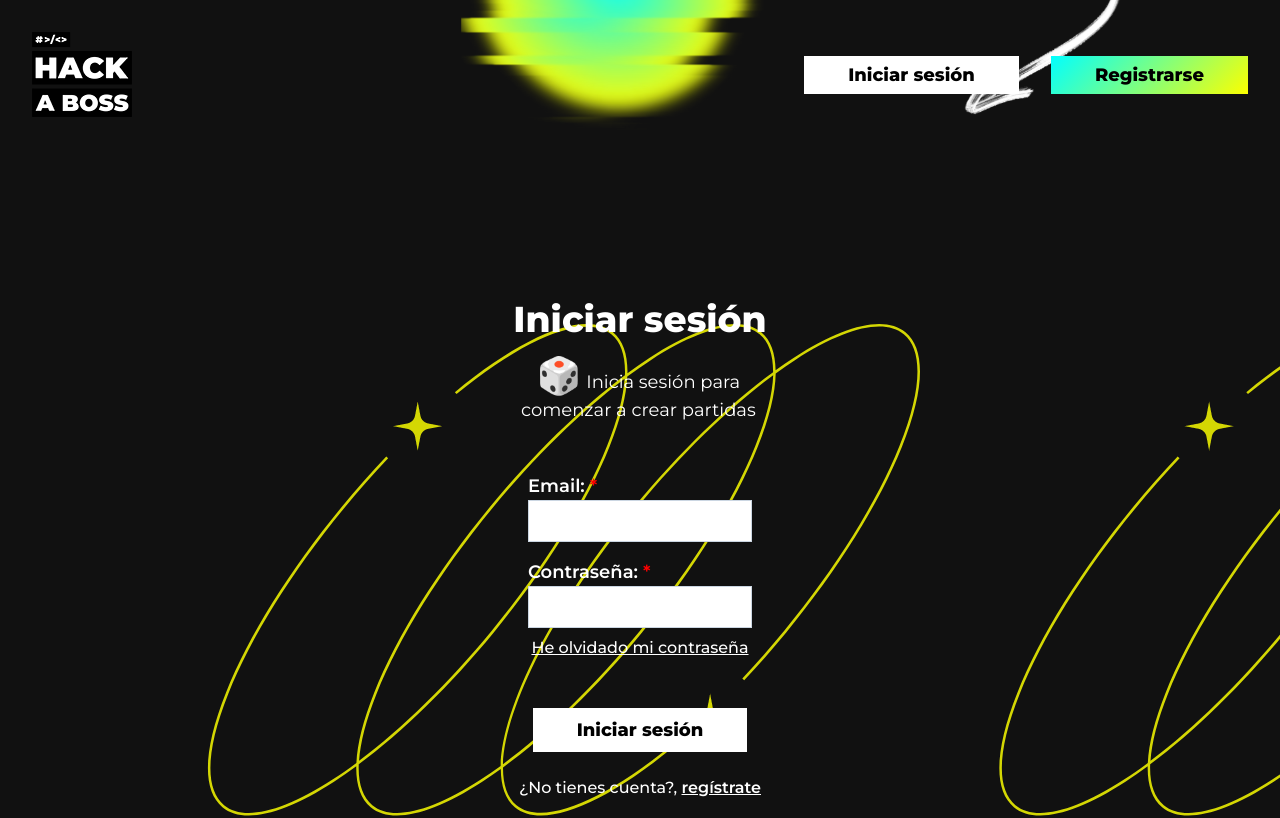
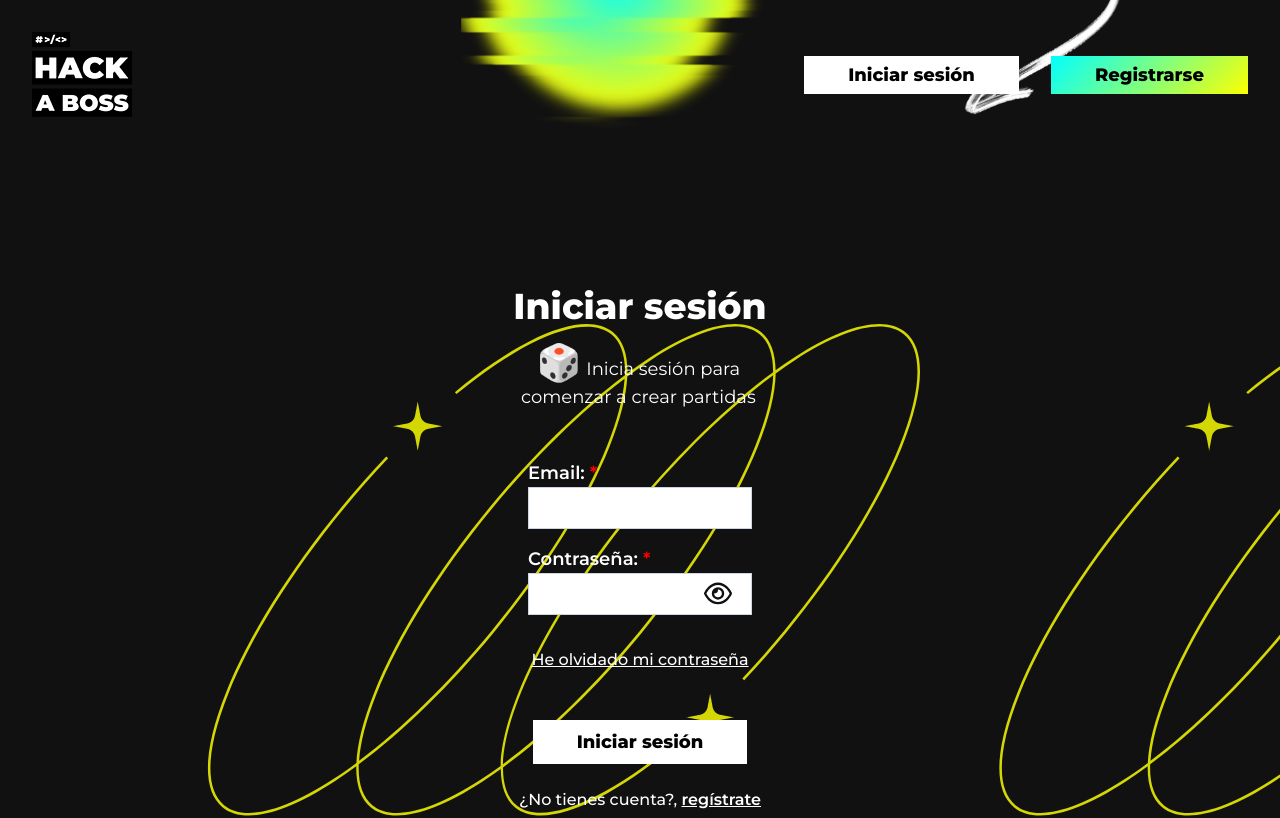
Before and after one commit to HectornsGit/FreedayQuiz_front, a Next.js app: page /login in a window 1280 px wide. Shown: the top 818 px of the page. Built offline with nearby package versions, Linux system fonts and the light colour scheme; no server answers.

Commit message:
adding icon eye in login form (input password)

```diff
--- /dev/null
+++ b/src/components/EyeClose.jsx
@@ -0,0 +1,8 @@
+export default function EyeClose() {
+
+    return (
+        <svg xmlns="http://www.w3.org/2000/svg" viewBox="0 0 640 512" className="w-7">
+        <path d="M38.8 5.1C28.4-3.1 13.3-1.2 5.1 9.2S-1.2 34.7 9.2 42.9l592 464c10.4 8.2 25.5 6.3 33.7-4.1s6.3-25.5-4.1-33.7L525.6 386.7c39.6-40.6 66.4-86.1 79.9-118.4c3.3-7.9 3.3-16.7 0-24.6c-14.9-35.7-46.2-87.7-93-131.1C465.5 68.8 400.8 32 320 32c-68.2 0-125 26.3-169.3 60.8L38.8 5.1zm151 118.3C226 97.7 269.5 80 320 80c65.2 0 118.8 29.6 159.9 67.7C518.4 183.5 545 226 558.6 256c-12.6 28-36.6 66.8-70.9 100.9l-53.8-42.2c9.1-17.6 14.2-37.5 14.2-58.7c0-70.7-57.3-128-128-128c-32.2 0-61.7 11.9-84.2 31.5l-46.1-36.1zM394.9 284.2l-81.5-63.9c4.2-8.5 6.6-18.2 6.6-28.3c0-5.5-.7-10.9-2-16c.7 0 1.3 0 2 0c44.2 0 80 35.8 80 80c0 9.9-1.8 19.4-5.1 28.2zm51.3 163.3l-41.9-33C378.8 425.4 350.7 432 320 432c-65.2 0-118.8-29.6-159.9-67.7C121.6 328.5 95 286 81.4 256c8.3-18.4 21.5-41.5 39.4-64.8L83.1 161.5C60.3 191.2 44 220.8 34.5 243.7c-3.3 7.9-3.3 16.7 0 24.6c14.9 35.7 46.2 87.7 93 131.1C174.5 443.2 239.2 480 320 480c47.8 0 89.9-12.9 126.2-32.5zm-88-69.3L302 334c-23.5-5.4-43.1-21.2-53.7-42.3l-56.1-44.2c-.2 2.8-.3 5.6-.3 8.5c0 70.7 57.3 128 128 128c13.3 0 26.1-2 38.2-5.8z"/>
+        </svg>
+    );
+}
--- /dev/null
+++ b/src/components/EyeOpen.jsx
@@ -0,0 +1,9 @@
+
+export default function EyeOpen() {
+
+    return (
+        <svg xmlns="http://www.w3.org/2000/svg" viewBox="0 0 576 512" className="w-7" >
+        <path d="M288 80c-65.2 0-118.8 29.6-159.9 67.7C89.6 183.5 63 226 49.4 256c13.6 30 40.2 72.5 78.6 108.3C169.2 402.4 222.8 432 288 432s118.8-29.6 159.9-67.7C486.4 328.5 513 286 526.6 256c-13.6-30-40.2-72.5-78.6-108.3C406.8 109.6 353.2 80 288 80zM95.4 112.6C142.5 68.8 207.2 32 288 32s145.5 36.8 192.6 80.6c46.8 43.5 78.1 95.4 93 131.1c3.3 7.9 3.3 16.7 0 24.6c-14.9 35.7-46.2 87.7-93 131.1C433.5 443.2 368.8 480 288 480s-145.5-36.8-192.6-80.6C48.6 356 17.3 304 2.5 268.3c-3.3-7.9-3.3-16.7 0-24.6C17.3 208 48.6 156 95.4 112.6zM288 336c44.2 0 80-35.8 80-80s-35.8-80-80-80c-.7 0-1.3 0-2 0c1.3 5.1 2 10.5 2 16c0 35.3-28.7 64-64 64c-5.5 0-10.9-.7-16-2c0 .7 0 1.3 0 2c0 44.2 35.8 80 80 80zm0-208a128 128 0 1 1 0 256 128 128 0 1 1 0-256z"/>
+        </svg>
+    );
+}
--- a/src/components/login.form.jsx
+++ b/src/components/login.form.jsx
@@ -3,10 +3,13 @@
 import Link from 'next/link'
 import { toast } from 'react-toastify'
 import { signIn } from 'next-auth/react'
+import EyeOpen from './EyeOpen'
+import EyeClose from './EyeClose'
 
 function LoginForm() {
     const [email, setEmail] = useState('')
     const [password, setPassword] = useState('')
+    const [showPass, setShowPass] = useState(false); //para mostrar o no el texto en el campo contraseña
 
     const handleSubmit = async (e) => {
         e.preventDefault()
@@ -52,7 +55,8 @@
                 <div className="flex flex-col m-2">
                     <label className='text-lg font-semibold text-left'>Contraseña: <span className='text-[--red] font-semibold'>*</span></label>
                     <input
-                        type="password"
+                        /* type="password" */
+                        type={showPass ? 'text' : 'password'}
                         value={password}
                         onChange={(e) => {
                             setPassword(e.target.value)
@@ -60,6 +64,12 @@
                         required
                         className="input-default"
                     />
+                    {/* Icono de ojo para ver/ocultar texto contraseña */}
+                    <div className='relative left-[11rem] bottom-[2.1rem] fill-[#111]'
+                        onClick={() =>
+                            setShowPass(!showPass)}>
+                            {showPass ? (<EyeClose/>):(<EyeOpen/>)}
+                    </div>
                     <Link href="/" className=' mt-2 font-medium text-base underline hover:text-[--yellow]'>He olvidado mi contraseña</Link>
                 </div>
 
```
